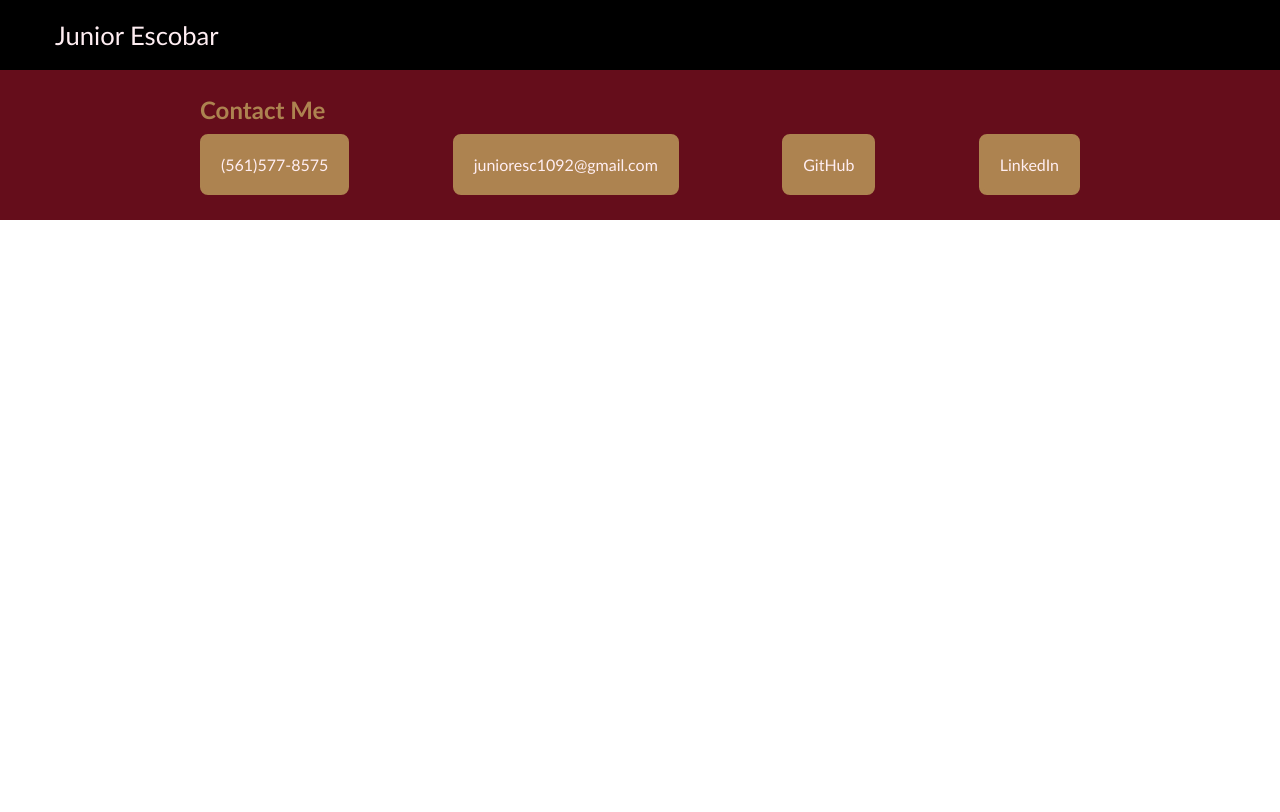
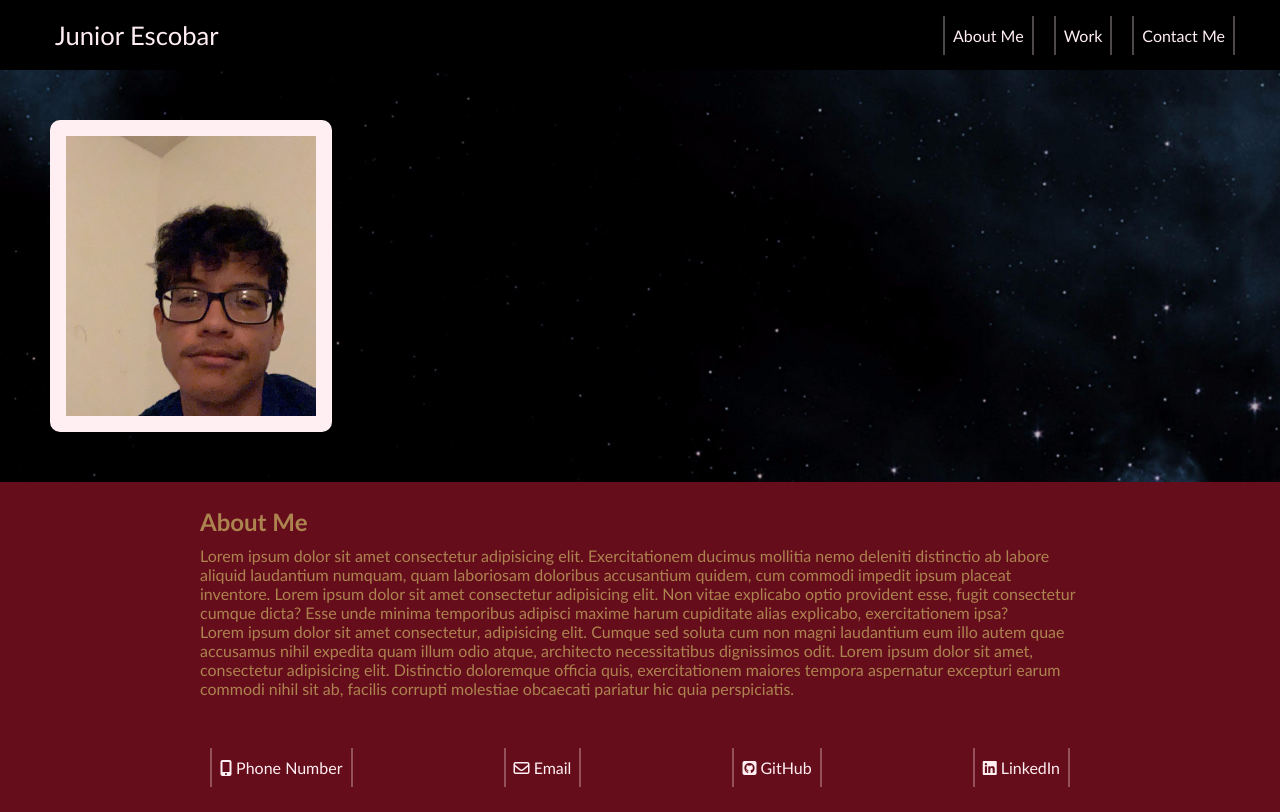
Before and after one commit to junioresc/junioresc.github.io, a React (Create React App) app: page / in a window 1280 px wide. Built offline with nearby package versions, Linux system fonts and the light colour scheme.

Commit message:
conditionally rendered the projects and fixed the css grid rendering

```diff
--- a/public/index.html
+++ b/public/index.html
@@ -10,6 +10,7 @@
       content="Web site created using create-react-app"
     />
     <link rel="apple-touch-icon" href="%PUBLIC_URL%/logo192.png" />
+    <script src="https://kit.fontawesome.com/a076d05399.js"></script>
     <!--
       manifest.json provides metadata used when your web app is installed on a
       user's mobile device or desktop. See https://developers.google.com/web/fundamentals/web-app-manifest/
--- a/src/App.js
+++ b/src/App.js
@@ -1,12 +1,28 @@
-import React from 'react';
+import React, { useState } from 'react';
 import Header from './components/Header';
+import Hero from './components/Hero';
+import AboutMe from './components/About';
+import Project from './components/Project';
+import ContactForm from './components/Contact';
 import Footer from './components/Footer';
 
 function App() {
+  const [contactSelected, setContactSelected] = useState(false);
+  const [workSelected, setWorkSelected] = useState(false);
+
   return (
     <div>
-      <Header />
-      <Footer />
+      <Header
+        contactSelected={contactSelected}
+        setContactSelected={setContactSelected}
+        workSelected={workSelected}
+        setWorkSelected={setWorkSelected}
+      />
+      <Hero />
+      <main>
+        {workSelected ? <Project /> : contactSelected ? <ContactForm /> : <AboutMe />}
+        <Footer />
+      </main>
     </div>
   );
 }
--- /dev/null
+++ b/src/components/About/index.js
@@ -0,0 +1,33 @@
+import React from 'react';
+
+function AboutMe() {
+
+    return (
+      <section className="page-section" id="about">
+        <h2>About Me</h2>
+        <div>
+          <p>
+            Lorem ipsum dolor sit amet consectetur adipisicing elit.
+            Exercitationem ducimus mollitia nemo deleniti distinctio ab labore
+            aliquid laudantium numquam, quam laboriosam doloribus accusantium
+            quidem, cum commodi impedit ipsum placeat inventore. Lorem ipsum
+            dolor sit amet consectetur adipisicing elit. Non vitae explicabo
+            optio provident esse, fugit consectetur cumque dicta? Esse unde
+            minima temporibus adipisci maxime harum cupiditate alias explicabo,
+            exercitationem ipsa?
+          </p>
+          <p>
+            Lorem ipsum dolor sit amet consectetur, adipisicing elit. Cumque sed
+            soluta cum non magni laudantium eum illo autem quae accusamus nihil
+            expedita quam illum odio atque, architecto necessitatibus
+            dignissimos odit. Lorem ipsum dolor sit amet, consectetur
+            adipisicing elit. Distinctio doloremque officia quis, exercitationem
+            maiores tempora aspernatur excepturi earum commodi nihil sit ab,
+            facilis corrupti molestiae obcaecati pariatur hic quia perspiciatis.
+          </p>
+        </div>
+      </section>
+    );
+}
+
+export default AboutMe;
--- /dev/null
+++ b/src/components/Contact/index.js
@@ -0,0 +1,81 @@
+import React, { useState } from "react";
+import { validateEmail } from "../../utils/helpers";
+
+function ContactForm() {
+  const [formState, setFormState] = useState({
+    name: "",
+    email: "",
+    message: "",
+  });
+  const [errorMessage, setErrorMessage] = useState("");
+  const { name, email, message } = formState;
+  function handleChange(e) {
+    if (e.target.name === "email") {
+      const isValid = validateEmail(e.target.value);
+      if (!isValid) {
+        setErrorMessage("Your email is invalid.");
+      } else {
+        setErrorMessage("");
+      }
+    } else {
+      if (!e.target.value.length) {
+        setErrorMessage(`${e.target.name} is required.`);
+      } else {
+        setErrorMessage("");
+      }
+    }
+  }
+
+  function handleSubmit(e) {
+    e.preventDefault();
+    if (!errorMessage) {
+      setFormState({ ...formState, [e.target.name]: e.target.value });
+      console.log(formState);
+    }
+  }
+
+  return (
+    <section className="page-section" id="contact-section">
+      <h1 data-testid="h1tag">Contact Me</h1>
+      <form id="contact-form" onSubmit={handleSubmit}>
+        <div>
+          <label htmlFor="name">Name:</label>
+          <input
+            type="text"
+            name="name"
+            defaultValue={name}
+            onBlur={handleChange}
+          />
+        </div>
+        <div>
+          <label htmlFor="email">Email address:</label>
+          <input
+            type="email"
+            name="email"
+            defaultValue={email}
+            onBlur={handleChange}
+          />
+        </div>
+        <div>
+          <label htmlFor="message">Message:</label>
+          <textarea
+            name="message"
+            rows="5"
+            defaultValue={message}
+            onBlur={handleChange}
+          ></textarea>
+        </div>
+        {errorMessage && (
+          <div>
+            <p className="error-text">{errorMessage}</p>
+          </div>
+        )}
+        <button data-testid="button" type="submit" className="select">
+          Submit
+        </button>
+      </form>
+    </section>
+  );
+}
+
+export default ContactForm;
--- a/src/components/Footer/index.js
+++ b/src/components/Footer/index.js
@@ -4,17 +4,20 @@ function Footer() {
 
     return (
       <section className="page-section contact" id="contact">
-        <h2>Contact Me</h2>
-        <div>
-          <address>
-            <a href="tel:+5615778575">(561)577-8575</a>
-            <a href="mailto:junioresc1092@gmail.com">junioresc1092@gmail.com</a>
-            <a href="https://github.com/junioresc">GitHub</a>
-            <a href="https://www.linkedin.com/in/junior-escobar-87a8541a7/">
-              LinkedIn
-            </a>
-          </address>
-        </div>
+        <address>
+          <a href="tel:+5615778575">
+            <i className="fas fa-mobile-alt big"></i> Phone Number
+          </a>
+          <a href="mailto:junioresc1092@gmail.com">
+            <i className="far fa-envelope big"></i> Email
+          </a>
+          <a href="https://github.com/junioresc">
+            <i className="fab fa-github-square big"></i> GitHub
+          </a>
+          <a href="https://www.linkedin.com/in/junior-escobar-87a8541a7/">
+            <i className="fab fa-linkedin big"></i> LinkedIn
+          </a>
+        </address>
       </section>
     );
 }
--- a/src/components/Header/index.js
+++ b/src/components/Header/index.js
@@ -1,13 +1,19 @@
 import React from 'react';
 import Nav from '../Nav';
 
-function Header() {
+function Header({ contactSelected, setContactSelected, workSelected, setWorkSelected }) {
 
   return (
     <header>
       <h1>
         <a href="/">Junior Escobar</a>
       </h1>
+      <Nav
+        contactSelected={contactSelected}
+        setContactSelected={setContactSelected}
+        workSelected={workSelected}
+        setWorkSelected={setWorkSelected}
+      />
     </header>
   );
 }
--- /dev/null
+++ b/src/components/Hero/index.js
@@ -0,0 +1,12 @@
+import React from 'react';
+
+function Hero() {
+
+    return (
+      <section className="hero">
+        <div className="selfie"></div>
+      </section>
+    );
+}
+
+export default Hero;
--- a/src/components/Nav/index.js
+++ b/src/components/Nav/index.js
@@ -0,0 +1,47 @@
+import React from 'react';
+
+function Nav(props) {
+
+    const {
+      contactSelected,
+      setContactSelected,
+      workSelected,
+      setWorkSelected
+    } = props;
+
+    return (
+      <nav className="select">
+        <a
+          href="#about"
+          onClick={() => {
+            setContactSelected(false);
+            setWorkSelected(false);
+          }}
+        >
+          About Me
+        </a>
+        <a
+          href="#work"
+          className={`${workSelected && "navActive"}`}
+          onClick={() => {
+            setWorkSelected(true);
+            setContactSelected(false);
+          }}
+        >
+          Work
+        </a>
+        <a
+          href="#contact"
+          className={`${contactSelected && "navActive"}`}
+          onClick={() => {
+            setContactSelected(true);
+            setWorkSelected(false);
+          }}
+        >
+          Contact Me
+        </a>
+      </nav>
+    );
+}
+
+export default Nav;
--- a/src/components/Project/index.js
+++ b/src/components/Project/index.js
@@ -0,0 +1,65 @@
+import React from 'react';
+
+function Project() {
+
+  const projects = [
+    {
+      name: "Run Buddy",
+      class: "run-buddy",
+      tools: "HTML/CSS",
+      link: "https://junioresc.github.io/run-buddy/",
+    },
+    {
+      name: "Nomadica",
+      class: "nomadica",
+      tools: "HTML/CSS-Tailwind/JS",
+      link: "https://dj-viking.github.io/Nomadica/",
+    },
+    {
+      name: "Horiseon Refactor",
+      class: "horiseon-refactor",
+      tools: "HTML/CSS",
+      link: "https://junioresc.github.io/horiseon-refactor/",
+    },
+    {
+      name: "JavaScript Password Generator",
+      class: "js-password-generator",
+      tools: "HTML/CSS/JS",
+      link: "https://junioresc.github.io/js-password-generator/",
+    },
+    {
+      name: "Pizza Hunt",
+      class: "pizza-hunt",
+      tools: "MongoDB, Express, Node",
+      link: "https://glacial-sands-00852.herokuapp.com/",
+    },
+    {
+      name: "DC-Adopt",
+      class: "dc-adopt",
+      tools: "HTML-Handlebars/CSS/JS",
+      link: "https://dc-adopt.herokuapp.com/signup",
+    },
+  ];
+
+    return (
+      <section className="page-section" id="work">
+        <h2>Work</h2>
+        <div className="grid-container">
+          {projects.map((project, index) => (
+          <a
+          href={project.link}
+          className={`grid-item ${project.class}`}
+          key={index}
+          >
+            <div className="text">
+              <h3>{project.name}</h3>
+              <span>{project.tools}</span>
+            </div>
+          </a>
+          ))}
+        </div>
+      </section>
+    );
+}
+
+export default Project;
--- a/src/index.css
+++ b/src/index.css
@@ -53,7 +53,7 @@ h2 {
     margin-bottom: 10px;
 }
 
-nav.select a::before, nav.select a::after {
+.select a::before, .select a::after {
     position: absolute;
     content:"";
     height: 100%;
@@ -64,15 +64,15 @@ nav.select a::before, nav.select a::after {
     transition: all 0.3s;
 }
 
-nav.select a::before {
+.select a::before {
     left: 0;
 }
 
-nav.select a::after {
+.select a::after {
     right: 0;
 }
 
-nav.select a:hover::before, nav.select a:hover::after {
+.select a:hover::before, .select a:hover::after {
     width: 100%;
 }
 
@@ -86,7 +86,7 @@ header a {
 }
 
 .hero {
-    background-image: url("../images/hero-bg.jpg");
+    background-image: url("assets/images/hero-bg.jpg");
     background-size: 100vw;
     background-attachment: fixed;
     background-position: 80%;
@@ -100,7 +100,7 @@ header a {
 
 .selfie {
     padding: 140px 125px;
-    background-image: url("../images/junior.JPG");
+    background-image: url("assets/images/junior.JPG");
     background-position: center;
     background-size: cover;
     display: flex;
@@ -130,9 +130,10 @@ body {
     display: grid;
     column-gap: 15px;
     row-gap: 15px;
-    grid-auto-flow: column;
+    grid-auto-flow: dense;
     grid-template-columns: repeat(12, 1fr);
     grid-auto-rows: minmax(200px, 1fr);
+    padding-top: 10px;
 }
 
 .grid-item {
@@ -157,6 +158,13 @@ body {
     background-color: var(--cafe-au-lait);
 }
 
+#contact-section {
+    text-align: center;
+    margin: 0 auto;
+    display: block;
+}
+
+
 .contact address {
     display: flex;
     flex-wrap: wrap;
@@ -165,49 +173,125 @@ body {
     height: 100%;
 }
 
-.contact address a {
+form {
+  width: 600px;
+  text-align: center;
+  margin: 0 auto;
+}
+
+label {
+  display: block;
+  font-size: 22px;
+  text-align: left;
+}
+
+input {
+  width: 100%;
+  font-size: 1rem;
+  padding: 0.25rem;
+  border: 2px solid var(--cafe-au-lait);
+  outline: none;
+  border-radius: 3px;
+  transition: box-shadow 0.2s;
+}
+
+input:focus,
+textarea:focus {
+  border: 2px solid var(--soft);
+}
+
+textarea {
+	width: 100%;
+	height: 120px;
+    border: 2px solid var(--cafe-au-lait);
+    padding: 5px;
+    resize: vertical;
+}
+
+button {
+  font-size: 22px;
+  text-decoration: none;
+  padding: 0.25rem 1rem;
+  border-radius: .5rem;
+  border: none;
+  outline: none;
+  cursor: pointer;
+  margin: 10px auto;
+  color: var(--cafe-au-lait);
+  background-color: var(--black);
+  width: 50%;
+}
+
+button:hover {
+  opacity: .8;
+}
+
+address a::before, address a::after {
+    position: absolute;
+    content:"";
+    height: 100%;
+    width: 2px;
+    top: 0;
+    background: var(--light);
+    opacity: 0.3;
+    transition: all 0.3s;
+}
+
+address a::before {
+    left: 0;
+}
+
+address a::after {
+    right: 0;
+}
+
+address a:hover::before, address a:hover::after {
+    width: 100%;
+}
+
+address a {
     text-decoration: none;
-    background-color: var(--cafe-au-lait);
+    margin: 0px 10px;
+    padding: 10px 10px;
+    position: relative;
+    cursor: pointer;
+    color: var(--light);
     font-style: normal;
     font-size: 1rem;
-    color: var(--light);
-    border: 5px solid var(--cafe-au-lait);
-    border-radius: .5rem;
-    padding: 1rem;
-}
-
-.contact address a:hover {
-    transition: .5s;
-    background-color: var(--black);
-    border: 5px solid var(--black);
 }
 
 .run-buddy {
-    background-image: url("../images/screenshots/run-buddy.jpg");
+    background-image: url("assets/images/screenshots/run-buddy.jpg");
     background-size: 450px;
     background-repeat: no-repeat;
 }
 
 .horiseon-refactor {
-    background-image: url("../images/screenshots/horiseon-nav-with-hero.jpg");
+    background-image: url("assets/images/screenshots/horiseon-nav-with-hero.jpg");
     background-size: 450px;
     background-repeat: no-repeat;
 }
 
 .js-password-generator {
-    background-image: url("../images/screenshots/password-gen-site.PNG");
+    background-image: url("assets/images/screenshots/password-gen-site.PNG");
     background-size: 450px;
     background-repeat: no-repeat;
 }
 
 .nomadica {
-    background-image: url("../images/screenshots/nomadica.jpg");
+    background-image: url("assets/images/screenshots/nomadica.jpg");
     background-size: 450px;
     background-repeat: no-repeat;
 }
 
 .dc-adopt {
-    background-image: url("../images/screenshots/dc-adopt.PNG");
+    background-image: url("assets/images/screenshots/dc-adopt.PNG");
+    background-size: 450px;
+    background-repeat: no-repeat;
+}
+
+.pizza-hunt {
+    background-image: url("assets/images/screenshots/pizza-hunt.PNG");
     background-size: 450px;
     background-repeat: no-repeat;
 }
@@ -238,11 +322,11 @@ body {
         justify-content: center;
         background-size: 140vw;
     }
-    .contact address a {
-        width: 60vw;
-        margin: 1rem;
+    address a {
+        width: 50vw;
+        margin: 1rem auto;
     }
-    .contact address {
+    address {
         justify-content: center;
     }
 }
@@ -263,6 +347,13 @@ body {
     .hero {
         background-size: 300vw;
     }
+    form {
+        width: 300px;
+        margin: auto;
+    }
+    #contact-form {
+        padding: 0px;
+    }
     .contact address a {
         width: 60vw;
     }
@@ -271,6 +362,6 @@ body {
         grid-template-rows: repeat(4, 1fr);
     }
     .page-section {
-        padding: 25px 50px;
+        padding: 25px 10px;
     }
 }
--- /dev/null
+++ b/src/utils/helpers.js
@@ -0,0 +1,8 @@
+export function capitalizeFirstLetter(string) {
+  return string.charAt(0).toUpperCase() + string.slice(1);
+}
+
+export function validateEmail(email) {
+  var re = /^(([^<>()[\]\\.,;:\s@"]+(\.[^<>()[\]\\.,;:\s@"]+)*)|(".+"))@((\[[0-9]{1,3}\.[0-9]{1,3}\.[0-9]{1,3}\.[0-9]{1,3}\])|(([a-zA-Z\-0-9]+\.)+[a-zA-Z]{2,}))$/;
+  return re.test(String(email).toLowerCase());
+}
```
Also changed, not shown: src/assets/images/screenshots/pizza-hunt.PNG (added). Lines whose indentation alone changed are shown as unchanged.
